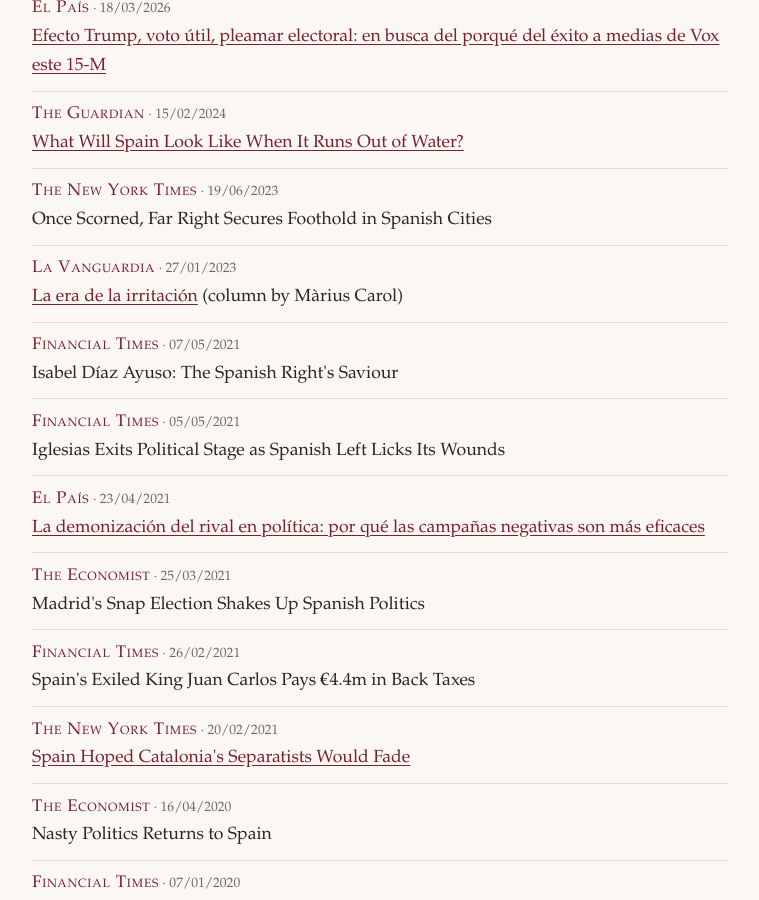
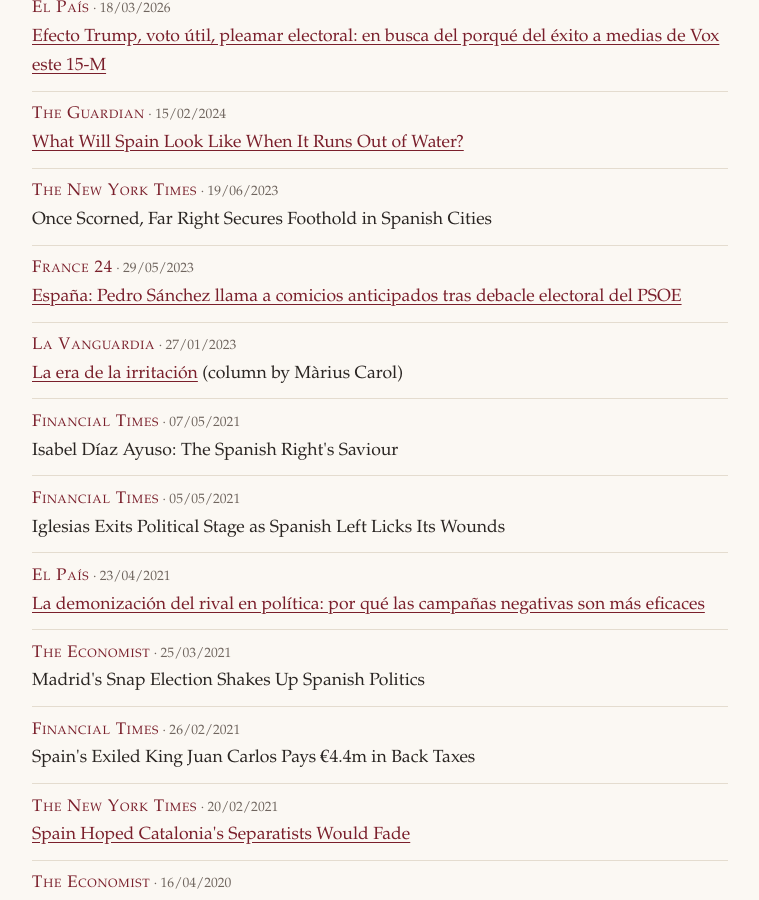
Before and after one commit to sandraleonalfonso/Sandra-Leon, a Jekyll site: the page built from engagement.md, in a window 1280 px wide and 900 px high, scrolled down 1955 px. Shown: the whole window, without its empty margins (260-1019 px from the left). Built offline with Jekyll 4.4.1, drawn with Linux system fonts in a browser that asks for light colours.

Commit message:
Engagement: add France 24 (29/05/2023) to media
Co-Authored-By: Claude Opus 5.5 (1M context) <noreply@anthropic.com>
Claude-Session: https://claude.ai/code/session_01Csi1G9zYbePJE1osHYZ3KG

```diff
--- a/_data/press.yml
+++ b/_data/press.yml
@@ -16,6 +16,10 @@ media:
 - outlet: The New York Times
   date: 19/06/2023
   title: Once Scorned, Far Right Secures Foothold in Spanish Cities
+- outlet: France 24
+  date: 29/05/2023
+  title: 'España: Pedro Sánchez llama a comicios anticipados tras debacle electoral del PSOE'
+  url: https://www.france24.com/es/europa/20230529-españa-pedro-sánchez-llama-a-comicios-anticipados-tras-debacle-electoral-del-psoe
 - outlet: La Vanguardia
   date: 27/01/2023
   title: La era de la irritación
```
